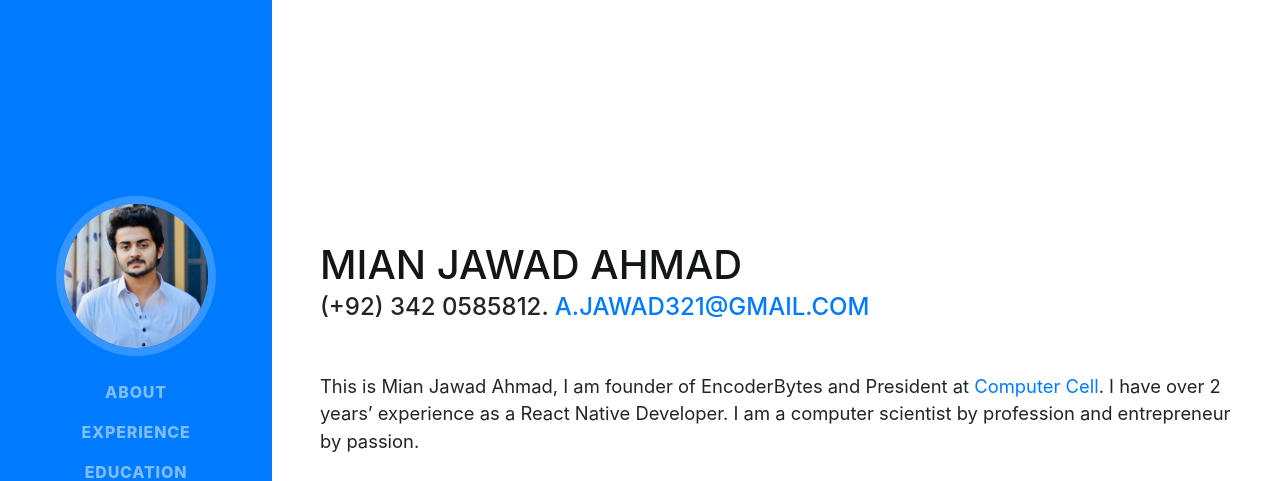
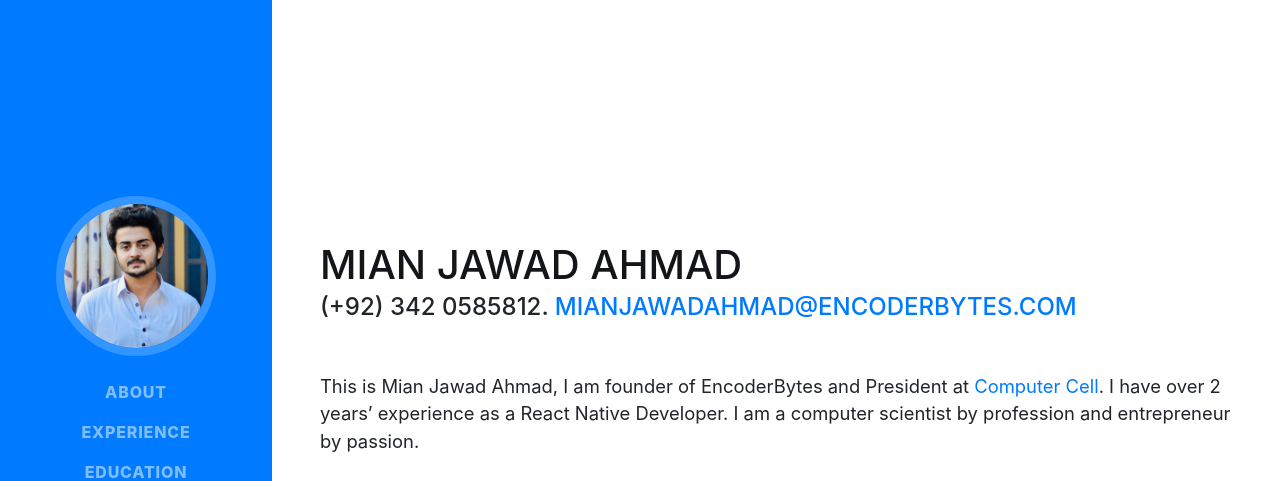
Before and after one commit to MianJawadAhmad/MianJawadAhmad.github.io, a website with bundled scripts: page index.html in a window 1280 px wide. Shown: the top 481 px of the page. Built offline with nearby package versions, Linux system fonts and the light colour scheme; a web font is replaced by a local one.

Commit message:
Update index.html

```diff
--- a/index.html
+++ b/index.html
@@ -68,7 +68,7 @@
 
         </h1>
         <div class="subheading mb-5">(+92) 342 0585812.
-          <a href="a.jawad321@gmail.com">a.jawad321@gmail.com</a>
+          <a href="mianjawadahmad@encoderbytes.com">mianjawadahmad@encoderbytes.com</a>
         </div>
         <p class="lead mb-5">This is Mian Jawad Ahmad, I am founder of EncoderBytes and President at <a href=" https://computercell.github.io/">Computer Cell</a>. I have over 2 years’ experience as a React Native Developer. I am a computer scientist by profession and entrepreneur by passion.</p>
         <div class="social-icons">
```
